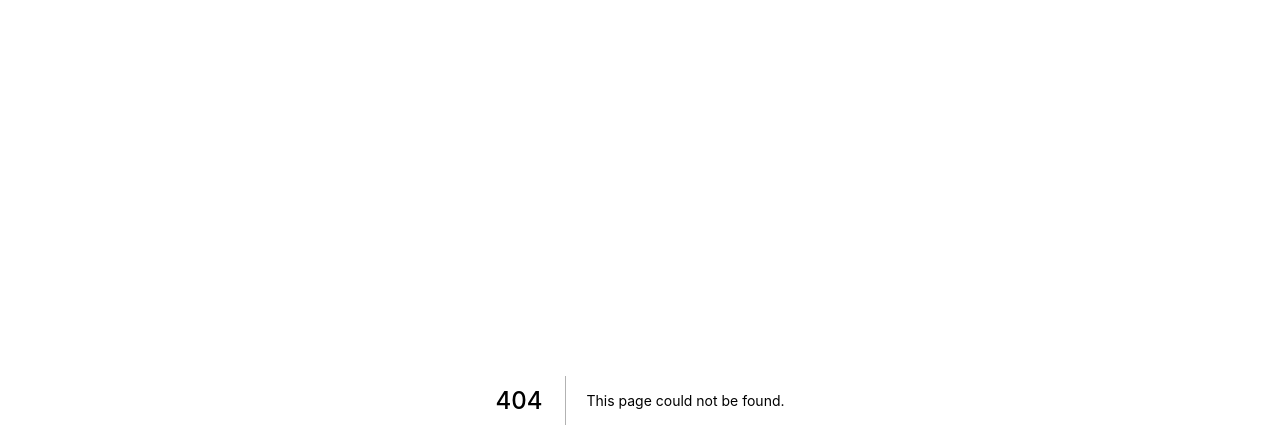
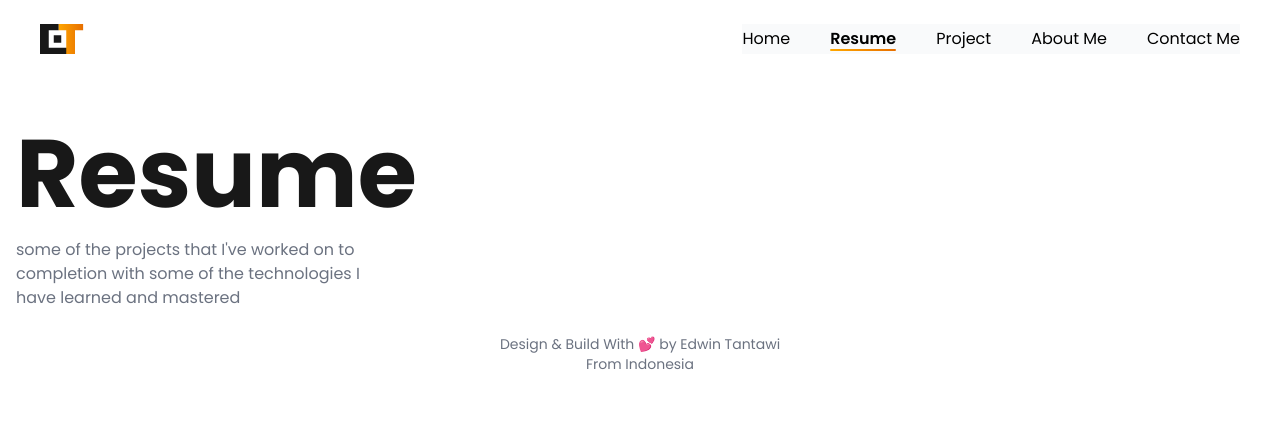
Before and after one commit to edwintantawi/personal-projects__next-portfolio-v1, a Next.js app: page /resume in a window 1280 px wide. Before the commit this address had no page. Shown: the top 448 px of the page. Built offline with nearby package versions, Linux system fonts and the light colour scheme.

Commit message:
added more feature

```diff
--- /dev/null
+++ b/components/Footer.jsx
@@ -0,0 +1,13 @@
+const Footer = () => {
+  return (
+    <footer className="text-center py-5 pb-20 md:py-6 ">
+      <div className="container">
+        <p className="text-xs md:text-sm text-gray-500">
+          Design & Build With 💕 by Edwin Tantawi <br /> From Indonesia
+        </p>
+      </div>
+    </footer>
+  );
+};
+
+export default Footer;
--- a/components/Navbar.jsx
+++ b/components/Navbar.jsx
@@ -9,13 +9,14 @@ const Navbar = () => {
   const route = useRouter().route;
 
   const handleToggleMenuClick = (event) => {
+    event.preventDefault();
     setIsActiveMenu((prev) => !prev);
     event.stopPropagation();
   };
 
   return (
-    <nav className=" mx-auto p-4 lg:p-6 fixed z-50 w-full bg-white">
-      <div className="flex justify-between container-sm sm:container">
+    <nav className=" mx-auto p-3 lg:p-6 sticky top-0 z-50 w-full bg-white">
+      <div className="flex justify-center md:justify-between container-sm sm:container">
         <Link href="/">
           <a className="flex">
             <Image src="/logo.svg" width="44px" height="30px" alt="" />
@@ -23,10 +24,10 @@ const Navbar = () => {
         </Link>
         <ul
           className={`${
-            !isActiveMenu && 'transform translate-x-[100vw]'
-          } w-4/5 xs:w-2/3 sm:!w-3/6 md:!w-auto bg-white py-12 px-12 md:py-0 md:px-0 border md:border-none transition duration-500 flex flex-col md:flex-row fixed md:static top-16 bottom-0 right-0 md:space-x-10 md:translate-x-0 space-y-6 md:space-y-0`}>
+            isActiveMenu ? 'translate-y-0' : 'translate-y-[100vh]'
+          } transform w-full md:w-auto bg-gray-50 bg-opacity-90 backdrop-filter backdrop-blur-sm p-3 py-8 md:p-0 border-t-2 border-gray-100 md:border-none transition duration-500 flex flex-col md:flex-row fixed md:static bottom-0 right-0 left-0 md:space-x-10 md:translate-y-0 space-y-5 md:space-y-0`}>
           {dataSite.naviagtion.map((link, index) => (
-            <li key={index} className="flex items-center">
+            <li key={index} className="flex items-center justify-center">
               <Link href={link.url}>
                 <a className={`${route === link.url && 'link-active'}`}>
                   {link.title}
@@ -35,16 +36,18 @@ const Navbar = () => {
             </li>
           ))}
         </ul>
-        <a
-          href="#"
-          className="grid md:hidden w-8 h-8 place-items-center"
-          onClick={handleToggleMenuClick}>
-          <i
-            className={`fas ${
-              isActiveMenu ? 'fa-times' : 'fa-bars'
-            } text-3xl text-black-900`}></i>
-        </a>
       </div>
+      <a
+        href="#"
+        className={`grid md:hidden place-items-center fixed transform transition duration-500 bottom-4 right-1/2 translate-x-1/2 bg-white rounded-full shadow-lg border-2 border-orange w-14 h-14 ${
+          isActiveMenu ? '-translate-y-64' : 'translate-y-0'
+        }`}
+        onClick={handleToggleMenuClick}>
+        <i
+          className={`fas ${
+            isActiveMenu ? 'fa-window-close' : 'fa-map'
+          } text-2xl text-orange`}></i>
+      </a>
     </nav>
   );
 };
--- a/components/Section.jsx
+++ b/components/Section.jsx
@@ -1,12 +1,14 @@
-const Section = ({ title, children }) => {
+const Section = ({ title = '', near = false, className, children }) => {
   const baseTitle = title.split(' ').slice(0, -1).join(' ');
   const formatedTitle = title.split(' ').pop();
 
   return (
-    <section className="py-14">
+    <section className={`${className} py-14 md:py-20`}>
       <div className="container">
-        <header className="mb-6 md:mb-10">
-          <h2 className="text-black-900 font-bold text-xl md:text-3xl text-center">
+        <header className={`${near ? 'mb-2 md:mb-4' : 'mb-5 md:mb-10'}`}>
+          <h2
+            className={`text-black-900 font-bold
+              text-xl md:text-3xl text-center`}>
             {baseTitle} <span className="text-orange">{formatedTitle}</span>
           </h2>
         </header>
--- a/data/data-site.js
+++ b/data/data-site.js
@@ -3,7 +3,6 @@ const dataSite = {
     { title: 'Home', url: '/' },
     { title: 'Resume', url: '/resume' },
     { title: 'Project', url: '/project' },
-    { title: 'Blogs', url: '/blogs' },
     { title: 'About Me', url: '/aboutme' },
     { title: 'Contact Me', url: '/contactme' },
   ],
@@ -18,19 +17,19 @@ const dataSite = {
       icon: '/uiuxdesign.svg',
       title: 'Ui Ux design',
       description:
-        'Develop a good user interface and user experience, with a beautiful and comfortable appearance for the user',
+        'Develop a user interface and user experience that is good, beautiful, and comfortable to use by the user and following the latest trends',
     },
     {
       icon: '/websitedev.svg',
       title: 'Website Development',
       description:
-        'Developing a website appearance based on design into a website that can be use. With good performance',
+        'Develop a website with an attractive and interactive appearance with good performance and using the latest technology',
     },
     {
       icon: '/webappsdev.svg',
       title: 'WebApps Development ',
       description:
-        'Developing a very well-functioning web applications, various features and comfortable website performance',
+        'Developing web-based applications with usable features, good performance and the latest technology that delivers quality web applications',
     },
   ],
   skills_technology: [
@@ -69,25 +68,52 @@ const dataSite = {
   ],
   projects: [
     {
+      top: true,
       image:
-        'https://firebasestorage.googleapis.com/v0/b/edwintantawi-25f09.appspot.com/o/projects%2Fcookingboxs.png?alt=media',
+        'https://firebasestorage.googleapis.com/v0/b/edwintantawi-25f09.appspot.com/o/projects%2Fcookingbox.png?alt=media&token=10942a89-bc49-4c87-b470-59ec3f3b7de0',
       title: 'CookingBox',
       stack: 'HTML, CSS, PWA',
       link: 'https://cookingboxs.netlify.app',
     },
     {
+      top: true,
       image:
-        'https://firebasestorage.googleapis.com/v0/b/edwintantawi-25f09.appspot.com/o/projects%2Fnetflixclone.png?alt=media',
+        'https://firebasestorage.googleapis.com/v0/b/edwintantawi-25f09.appspot.com/o/projects%2Fnetflix-clone.png?alt=media&token=e28e7546-72f7-453d-b4d8-43cf176dad62',
       title: 'Netflix Clone',
       stack: 'React JS, CSS, TMDB API',
       link: 'https://clone-netflix-web.netlify.app/',
     },
     {
+      top: true,
       image:
-        'https://firebasestorage.googleapis.com/v0/b/edwintantawi-25f09.appspot.com/o/projects%2Fwhatsappclone.png?alt=media',
+        'https://firebasestorage.googleapis.com/v0/b/edwintantawi-25f09.appspot.com/o/projects%2Fwhatsapp-clone.png?alt=media&token=d414401c-6212-48eb-ad4c-a6ba355473a8',
       title: 'Whatsapp Clone',
       stack: 'React JS, CSS, Firebase',
       link: 'https://clone-whatsapp-web.netlify.app/',
+    },
+    {
+      top: false,
+      image:
+        'https://firebasestorage.googleapis.com/v0/b/edwintantawi-25f09.appspot.com/o/projects%2Fweneeddev.png?alt=media&token=dbf78aa1-f913-4e16-b82b-56b52166e510',
+      title: 'WeNeedDev',
+      stack: 'HTML, CSS, Bootstrap 5',
+      link: 'https://weneeddev.netlify.app/',
+    },
+    {
+      top: false,
+      image:
+        'https://firebasestorage.googleapis.com/v0/b/edwintantawi-25f09.appspot.com/o/projects%2Fpinterest-clone.png?alt=media&token=7d26b062-67df-4878-bad9-1a44d8f37def',
+      title: 'Pinterest Clone',
+      stack: 'React JS, CSS, Unsplash API',
+      link: 'https://clone-pinterest-web.netlify.app/',
+    },
+    {
+      top: false,
+      image:
+        'https://firebasestorage.googleapis.com/v0/b/edwintantawi-25f09.appspot.com/o/projects%2Fgoogle-clone.png?alt=media&token=4a493a1e-896f-4dd0-8a02-df03d53ab9f4',
+      title: 'Google Clone',
+      stack: 'React JS, CSS, Google API',
+      link: 'https://clone-google-web.netlify.app/',
     },
   ],
 };
--- a/pages/_document.js
+++ b/pages/_document.js
@@ -21,7 +21,7 @@ class MyDocument extends Document {
             crossOrigin="anonymous"
           />
         </Head>
-        <body style={{ height: 9999 }}>
+        <body>
           <Main />
           <NextScript />
         </body>
--- /dev/null
+++ b/pages/aboutme.jsx
@@ -0,0 +1,28 @@
+import Footer from '../components/Footer';
+import Navbar from '../components/Navbar';
+import PageHead from '../components/PageHead';
+
+const AboutMe = () => {
+  return (
+    <div>
+      <PageHead title="Edwin Tantawi | Project" />
+      <Navbar />
+      <main>
+        <section className="flex items-center pt-12">
+          <div className="container-sm sm:container px-3 mx-auto text-center md:text-left">
+            <h1 className="font-bold text-black-900 text-4xl sm:text-6xl lg:text-8xl">
+              About Me
+            </h1>
+            <p className="max-w-[280px] md:max-w-sm text-gray-500 text-xs lg:text-base mt-4 mx-auto md:mx-0">
+              some of the projects that I've worked on to completion with some
+              of the technologies I have learned and mastered
+            </p>
+          </div>
+        </section>
+      </main>
+      <Footer />
+    </div>
+  );
+};
+
+export default AboutMe;
--- /dev/null
+++ b/pages/contactme.jsx
@@ -0,0 +1,28 @@
+import Footer from '../components/Footer';
+import Navbar from '../components/Navbar';
+import PageHead from '../components/PageHead';
+
+const ContactMe = () => {
+  return (
+    <div>
+      <PageHead title="Edwin Tantawi | Project" />
+      <Navbar />
+      <main>
+        <section className="flex items-center pt-12">
+          <div className="container-sm sm:container px-3 mx-auto text-center md:text-left">
+            <h1 className="font-bold text-black-900 text-4xl sm:text-6xl lg:text-8xl">
+              Contact Me
+            </h1>
+            <p className="max-w-[280px] md:max-w-sm text-gray-500 text-xs lg:text-base mt-4 mx-auto md:mx-0">
+              some of the projects that I've worked on to completion with some
+              of the technologies I have learned and mastered
+            </p>
+          </div>
+        </section>
+      </main>
+      <Footer />
+    </div>
+  );
+};
+
+export default ContactMe;
--- a/pages/index.jsx
+++ b/pages/index.jsx
@@ -4,13 +4,16 @@ import Image from 'next/image';
 import Navbar from '../components/Navbar';
 import dataSite from '../data/data-site';
 import Section from '../components/Section';
+import Footer from '../components/Footer';
 
 const Home = () => {
   return (
     <div>
       <PageHead />
       <Navbar />
-      <section className="h-screen bg-hero bg-center bg-cover xl:bg-contain bg-no-repeat pt-10 flex items-center">
+
+      <main>
+        <section className="h-screen bg-hero bg-center bg-cover xl:bg-contain bg-no-repeat -mt-12 md:-mt-20 flex items-center">
           <div className="container-sm sm:container px-3 -mt-14 mx-auto text-center md:text-left">
             <div className="flex">
               <span className="flex items-center mx-auto md:mx-0">
@@ -29,12 +32,12 @@ const Home = () => {
             </p>
             <div className="flex flex-col md:flex-row mt-8">
               <Link href="/contactme">
-              <a className="px-12 py-4 bg-orange-gradient rounded-md font-semibold text-xs md:text-sm text-center text-white mr-0 mb-3 md:mr-2 md:mb-0 tracking-wider">
+                <a className="inline-block px-12 py-4 bg-orange-gradient rounded-md font-semibold text-xs md:text-sm text-center text-white mr-0 mb-3 md:mr-2 md:mb-0 tracking-wider">
                   Get in Touch
                 </a>
               </Link>
               <Link href="/aboutme">
-              <a className="px-12 py-4 rounded-md font-semibold text-xs md:text-sm text-center border-collapse text-black-900 underline tracking-wider">
+                <a className="inline-block px-12 py-4 rounded-md font-semibold text-xs md:text-sm text-center border-collapse text-black-900 underline tracking-wider">
                   Know more
                 </a>
               </Link>
@@ -86,16 +89,16 @@ const Home = () => {
         </Section>
 
         <Section title="A PROJECT I COMPLETED">
-        <div className="grid grid-cols-1 xl:grid-cols-3 gap-x-5 gap-y-5 md:w-2/3 xl:w-auto mx-auto">
+          <div className="grid grid-cols-1 md:grid-cols-2 xl:grid-cols-3 gap-x-5 gap-y-5">
             {dataSite.projects.map((item) => (
               <div
                 key={item.title}
-              className="border border-gray-300 rounded-lg pt-7 px-6 text-center overflow-hidden h-60 sm:h-96 md:h-80 2xl:h-80">
+                className="border border-gray-300 rounded-lg pt-7 px-6 text-center overflow-hidden h-60 sm:h-96 md:h-80 2xl:h-80 group md:last:col-span-2 xl:last:col-span-1">
                 <a
                   href={item.link}
                   target="_blank"
                   rel="noopener noreferrer"
-                className="transition hover:text-orange">
+                  className="transition duration-300 hover:text-orange">
                   <h3 className="font-semibold text-lg sm:text-xl text-black-500">
                     {item.title}
                   </h3>
@@ -104,12 +107,35 @@ const Home = () => {
                 <img
                   src={item.image}
                   alt={item.title}
-                className="min-w-full shadow-card w-full transform translate-y-8 transition duration-500 hover:translate-y-2 cursor-pointer"
+                  className="min-w-full shadow-card w-full transform translate-y-8 transition duration-500 group-hover:translate-y-2 cursor-pointer"
                 />
               </div>
             ))}
           </div>
+          <div className="text-center mt-5 md:mt-8">
+            <Link href="/project">
+              <a className="text-gray-500 text-xs md:text-sm hover:text-orange transition">
+                View all projects <i className="fas fa-chevron-right ml-1"></i>
+              </a>
+            </Link>
+          </div>
         </Section>
+
+        <Section title="GET IN TOUCH" near className="text-center bg-gray-100">
+          <p className="max-w-[250px] md:max-w-[400px] text-center mx-auto text-gray-500 mb-5 md:mb-8 text-xs md:text-sm">
+            Is there anything I can help you with? My inbox and social media are
+            always open to you, feel free to ask, I will try my best for you.
+            Thank you for visiting.
+          </p>
+          <Link href="/contactme">
+            <a className="inline-block px-12 py-3 bg-orange-gradient rounded-md font-semibold text-xs md:text-sm text-center text-white mr-0 mb-3 md:mr-2 md:mb-0 tracking-wider">
+              Say Hi...
+            </a>
+          </Link>
+        </Section>
+      </main>
+
+      <Footer />
     </div>
   );
 };
--- /dev/null
+++ b/pages/project.jsx
@@ -0,0 +1,56 @@
+import Footer from '../components/Footer';
+import Navbar from '../components/Navbar';
+import PageHead from '../components/PageHead';
+import Section from '../components/Section';
+import dataSite from '../data/data-site';
+
+const Project = () => {
+  return (
+    <div>
+      <PageHead title="Edwin Tantawi | Project" />
+      <Navbar />
+      <main>
+        <section className="flex items-center pt-12">
+          <div className="container-sm sm:container px-3 mx-auto text-center md:text-left">
+            <h1 className="font-bold text-black-900 text-4xl sm:text-6xl lg:text-8xl">
+              Project's
+            </h1>
+            <p className="max-w-[280px] md:max-w-sm text-gray-500 text-xs lg:text-base mt-4 mx-auto md:mx-0">
+              some of the projects that I've worked on to completion with some
+              of the technologies I have learned and mastered
+            </p>
+          </div>
+        </section>
+
+        <Section className="!p-2">
+          <div className="grid grid-cols-1 md:grid-cols-2 xl:grid-cols-3 gap-x-5 gap-y-5">
+            {dataSite.projects.map((item) => (
+              <div
+                key={item.title}
+                className="border border-gray-300 rounded-lg pt-7 px-6 text-center overflow-hidden h-60 sm:h-96 md:h-80 2xl:h-80 group md:last:col-span-2 xl:last:col-span-1">
+                <a
+                  href={item.link}
+                  target="_blank"
+                  rel="noopener noreferrer"
+                  className="transition duration-300 hover:text-orange">
+                  <h3 className="font-semibold text-lg sm:text-xl text-black-500">
+                    {item.title}
+                  </h3>
+                </a>
+                <p className="text-xs text-gray-500 mb-4">{item.stack}</p>
+                <img
+                  src={item.image}
+                  alt={item.title}
+                  className="min-w-full shadow-card w-full transform translate-y-8 transition duration-500 group-hover:translate-y-2 cursor-pointer"
+                />
+              </div>
+            ))}
+          </div>
+        </Section>
+      </main>
+      <Footer />
+    </div>
+  );
+};
+
+export default Project;
--- /dev/null
+++ b/pages/resume.jsx
@@ -0,0 +1,28 @@
+import Footer from '../components/Footer';
+import Navbar from '../components/Navbar';
+import PageHead from '../components/PageHead';
+
+const Resume = () => {
+  return (
+    <div>
+      <PageHead title="Edwin Tantawi | Project" />
+      <Navbar />
+      <main>
+        <section className="flex items-center pt-12">
+          <div className="container-sm sm:container px-3 mx-auto text-center md:text-left">
+            <h1 className="font-bold text-black-900 text-4xl sm:text-6xl lg:text-8xl">
+              Resume
+            </h1>
+            <p className="max-w-[280px] md:max-w-sm text-gray-500 text-xs lg:text-base mt-4 mx-auto md:mx-0">
+              some of the projects that I've worked on to completion with some
+              of the technologies I have learned and mastered
+            </p>
+          </div>
+        </section>
+      </main>
+      <Footer />
+    </div>
+  );
+};
+
+export default Resume;
--- a/tailwind.config.js
+++ b/tailwind.config.js
@@ -14,7 +14,7 @@ module.exports = {
         hero: 'url("/hero.svg")',
       }),
       screens: {
-        xs: '90%',
+        xs: '500px',
         ...defaultTheme.screens,
       },
       boxShadow: {
```
Lines whose indentation alone changed are shown as unchanged.
